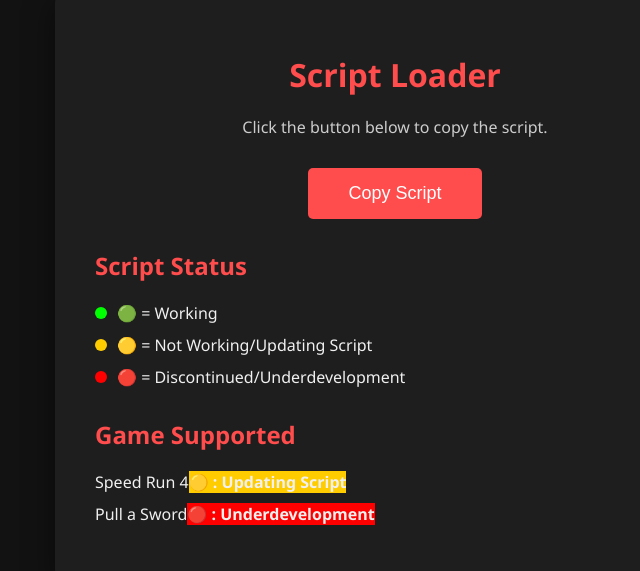
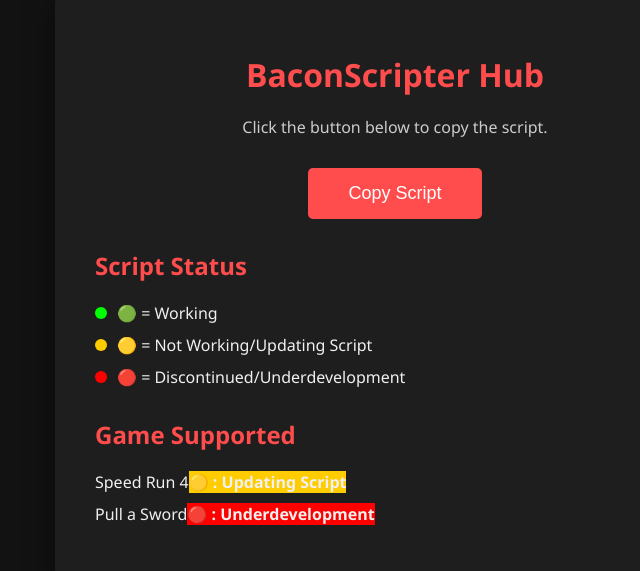
Before and after one commit to GAMINGBOYCOOLBOY/website-2, a plain HTML site: page index.html in a window 1280 px wide. Shown: the part 114-685 px from the top of the page, without its empty margins (245-885 px from the left). Drawn offline with Linux system fonts and the light colour scheme.

Commit message:
Update index.html

```diff
--- a/index.html
+++ b/index.html
@@ -9,7 +9,7 @@
 </head>
 <body>
     <div class="container">
-        <h1>Script Loader</h1>
+        <h1>BaconScripter Hub</h1>
         <p>Click the button below to copy the script.</p>
         <button id="copyButton">Copy Script</button>
 
```
